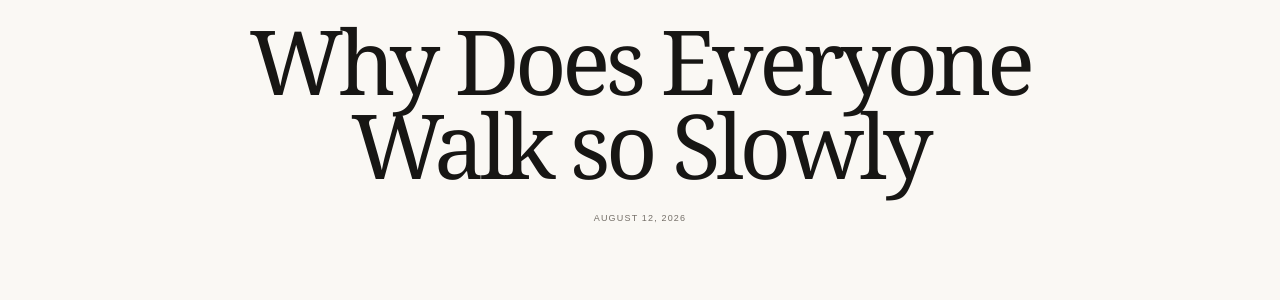
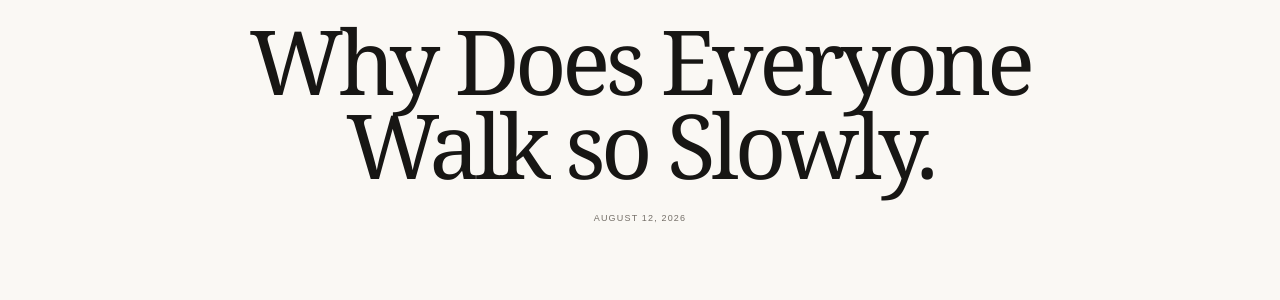
Before and after one commit to thegirlin3c/the-girl-in-3c, a Jekyll site: the page built from _posts/2026-08-12-why-does-everyone-walk-so-slowly.md, in a window 1280 px wide. Shown: the part 218-518 px from the top of the page. Built offline with Jekyll 4.4.1, drawn with Linux system fonts in a browser that asks for light colours.

```diff
--- a/_posts/2026-08-12-why-does-everyone-walk-so-slowly.md
+++ b/_posts/2026-08-12-why-does-everyone-walk-so-slowly.md
@@ -1,6 +1,6 @@
 ---
 layout: post
-title: "Why Does Everyone Walk so Slowly"
+title: "Why Does Everyone Walk so Slowly."
 date: 2026-08-12
 category: "New York"
 description: "describe"
```
